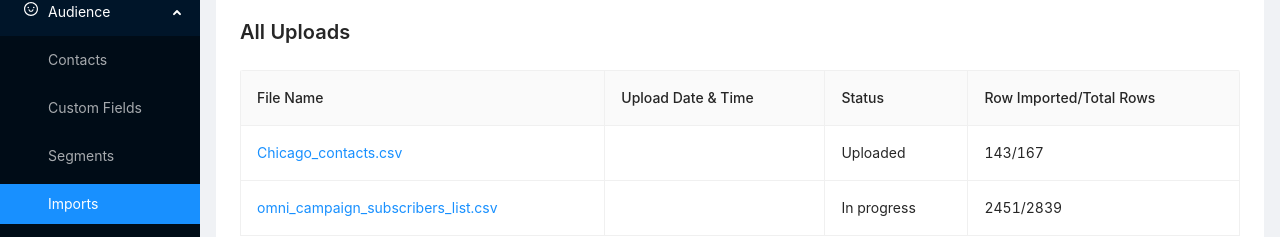
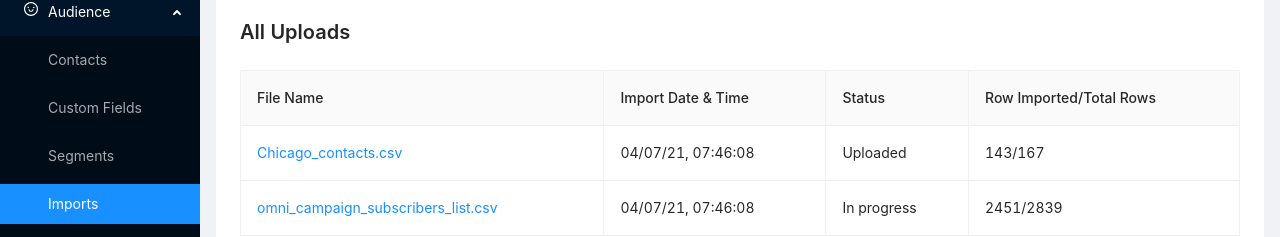
Before and after one commit to Atul81/sendgrid, a React (Create React App) app: page /audience/imports in a window 1280 px wide. Shown: the part 124-361 px from the top of the page. Built offline with nearby package versions, Linux system fonts and the light colour scheme.

Commit message:
Unsubscription Done| Settings: WIP

```diff
--- a/src/app/audience/imports/imports.tsx
+++ b/src/app/audience/imports/imports.tsx
@@ -49,9 +49,9 @@ export const ImportsPage: any = () => {
                                                          onClick={() => openRowDetails(record)}>{text}</span>,
         },
         {
-            title: 'Upload Date & Time',
-            dataIndex: 'uploadTimestamp',
-            key: 'uploadTimestamp',
+            title: 'Import Date & Time',
+            dataIndex: 'importTimestamp',
+            key: 'importTimestamp',
         },
         {
             title: 'Status',
```
